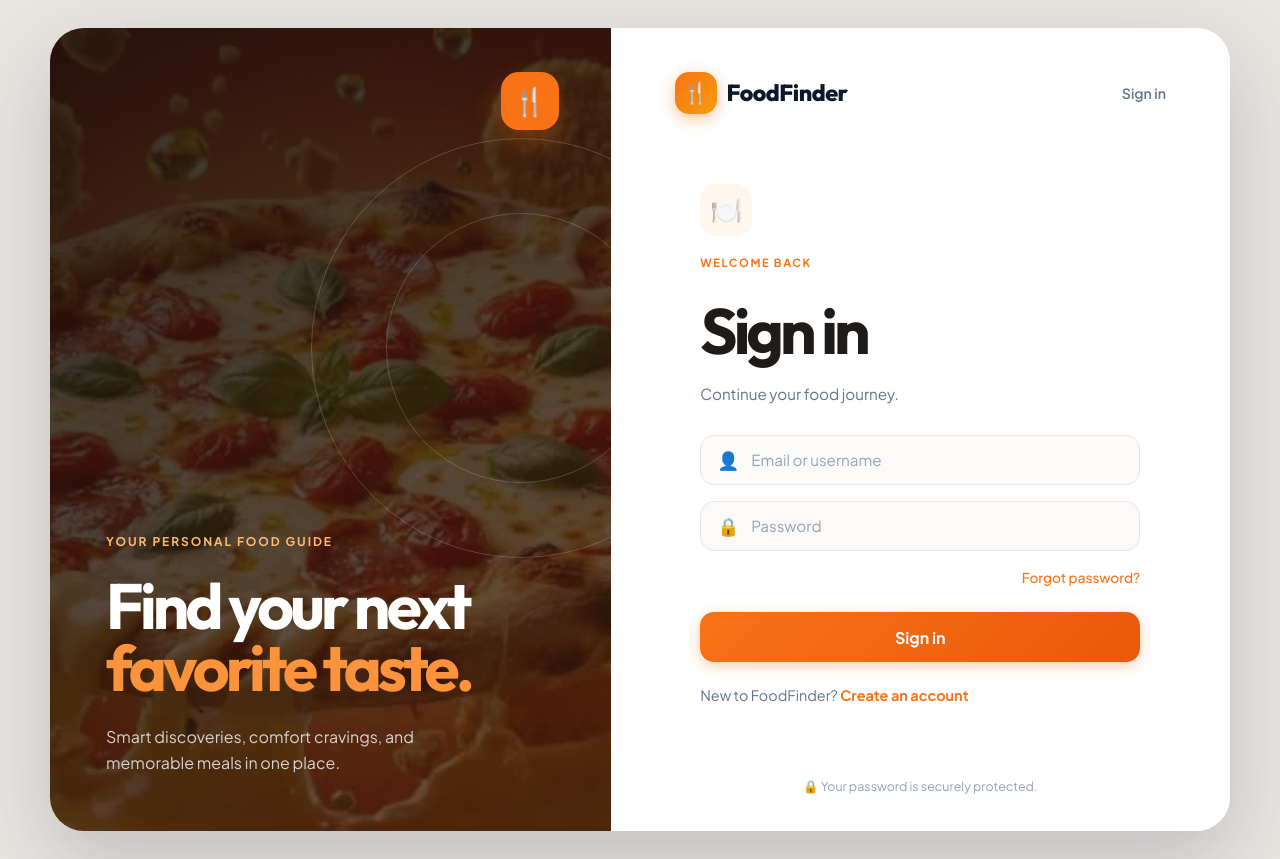
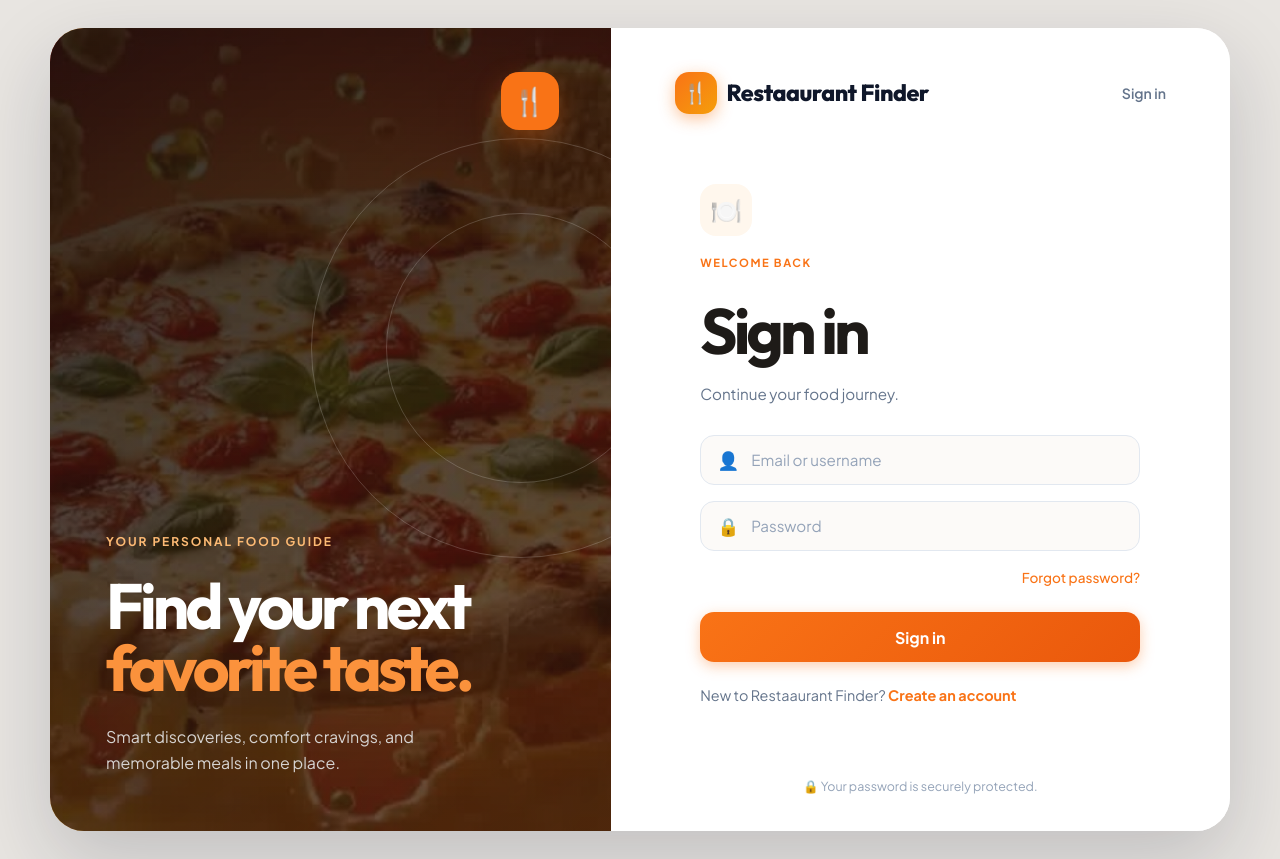
Before and after one commit to Taeyo70/Restaurant-recommendation-web, a Flask app: page / in a window 1280 px wide. Run offline with Flask 3, Linux system fonts and the light colour scheme.

Commit message:
Change branding to Restaurant Finder

```diff
--- a/backend/templates/favorites.html
+++ b/backend/templates/favorites.html
@@ -12,7 +12,7 @@
 <header class="topbar">
     <a href="/home" class="logo">
         <div class="logo-badge">🍴</div>
-        <span>FoodFinder</span>
+        <span>Restaaurant Finder</span>
     </a>
 
     <div class="top-actions">
--- a/backend/templates/forgot_password.html
+++ b/backend/templates/forgot_password.html
@@ -3,7 +3,7 @@
 <head>
     <meta charset="UTF-8">
     <meta name="viewport" content="width=device-width, initial-scale=1.0">
-    <title>Change Password - FoodFinder</title>
+    <title>Change Password - Restaaurant Finder</title>
     <link rel="stylesheet" href="{{ url_for('static', filename='style.css') }}">
 </head>
 
--- a/backend/templates/home.html
+++ b/backend/templates/home.html
@@ -175,7 +175,7 @@
             <span>Privacy Policy</span>
             <span>API Docs</span>
         </div>
-        <p>© 2026 FoodFinder. All rights reserved.</p>
+        <p>© 2026 Restaaurant Finder. All rights reserved.</p>
     </div>
 </footer>
 
--- a/backend/templates/login.html
+++ b/backend/templates/login.html
@@ -25,7 +25,7 @@
             <div class="login-panel-top">
                 <a href="/" class="logo">
                     <div class="logo-badge">🍴</div>
-                    <span>FoodFinder</span>
+                    <span>Restaaurant Finder</span>
                 </a>
                 <span class="login-panel-label">Sign in</span>
             </div>
@@ -59,7 +59,7 @@
                 </form>
 
                 <p class="auth-register-link">
-                    New to FoodFinder?
+                    New to Restaaurant Finder?
                     <a href="/register">Create an account</a>
                 </p>
             </div>
--- a/backend/templates/profile.html
+++ b/backend/templates/profile.html
@@ -12,7 +12,7 @@
 <header class="topbar">
     <a href="/home" class="logo">
         <div class="logo-badge">🍴</div>
-        <span>FoodFinder</span>
+        <span>Restaaurant Finder</span>
     </a>
 
     <div class="top-actions">
--- a/backend/templates/recommendations.html
+++ b/backend/templates/recommendations.html
@@ -12,7 +12,7 @@
 <header class="topbar">
     <a href="/home" class="logo">
         <div class="logo-badge">🍴</div>
-        <span>FoodFinder</span>
+        <span>Restaaurant Finder</span>
     </a>
     <div class="top-actions">
         <nav class="nav-links">
--- a/backend/templates/register.html
+++ b/backend/templates/register.html
@@ -3,7 +3,7 @@
 <head>
     <meta charset="UTF-8">
     <meta name="viewport" content="width=device-width, initial-scale=1.0">
-    <title>Create Account - FoodFinder</title>
+    <title>Create Account - Restaaurant Finder</title>
     <link rel="stylesheet" href="{{ url_for('static', filename='style.css') }}">
 </head>
 
--- a/backend/templates/reset_password.html
+++ b/backend/templates/reset_password.html
@@ -3,7 +3,7 @@
 <head>
     <meta charset="UTF-8">
     <meta name="viewport" content="width=device-width, initial-scale=1.0">
-    <title>Reset Password - FoodFinder</title>
+    <title>Reset Password - Restaaurant Finder</title>
     <link rel="stylesheet" href="{{ url_for('static', filename='style.css') }}">
 </head>
 
--- a/backend/templates/search.html
+++ b/backend/templates/search.html
@@ -16,7 +16,7 @@
 <header class="topbar">
     <a href="/home" class="logo">
         <div class="logo-badge">🍴</div>
-        <span>FoodFinder</span>
+        <span>Restaaurant Finder</span>
     </a>
 
     <div class="top-actions">
@@ -244,7 +244,7 @@
             <span>Privacy Policy</span>
             <span>Terms of Service</span>
         </div>
-        <p>© 2026 FoodFinder. All rights reserved.</p>
+        <p>© 2026 Restaaurant Finder. All rights reserved.</p>
     </div>
 </footer>
 
```
